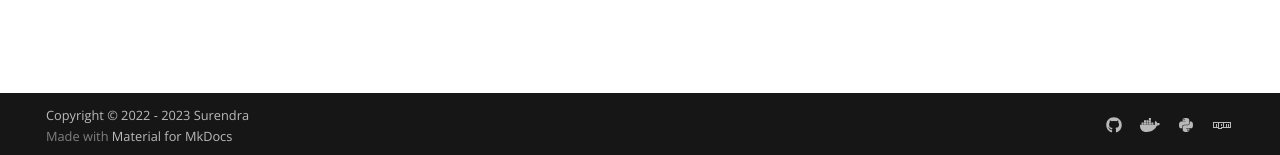
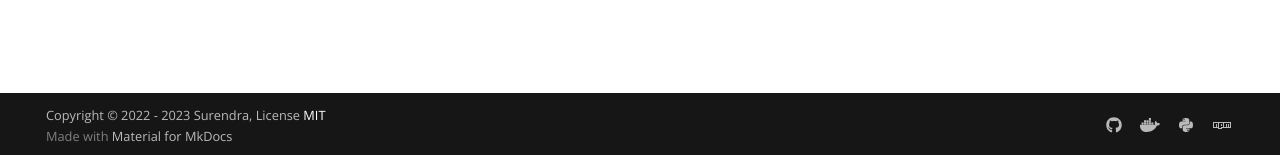
Before and after one commit to suru33/website, an MkDocs documentation site: the page built from docs/index.md, in a window 1280 px wide. Shown: the part 742-897 px from the top of the page. Built offline with MkDocs 1.6.1 and Material for MkDocs 9.7.7, drawn with Linux system fonts in a browser that asks for light colours; comment, search, counter and statistics services are not loaded.

Commit message:
update footer and license (#8)

```diff
--- a/mkdocs.yml
+++ b/mkdocs.yml
@@ -25,7 +25,9 @@ extra:
     Database: db
 
 repo_url: https://github.com/suru33/hello-world
-copyright: Copyright &copy; 2022 - 2023 Surendra
+copyright: |
+  Copyright &copy; 2022 - 2023 Surendra,
+  License <a style="color: white;" href="https://github.com/suru33/hello-world/blob/master/LICENSE">MIT</a>
 
 theme:
   name: material
```
Also changed, not shown: 1 other file.
